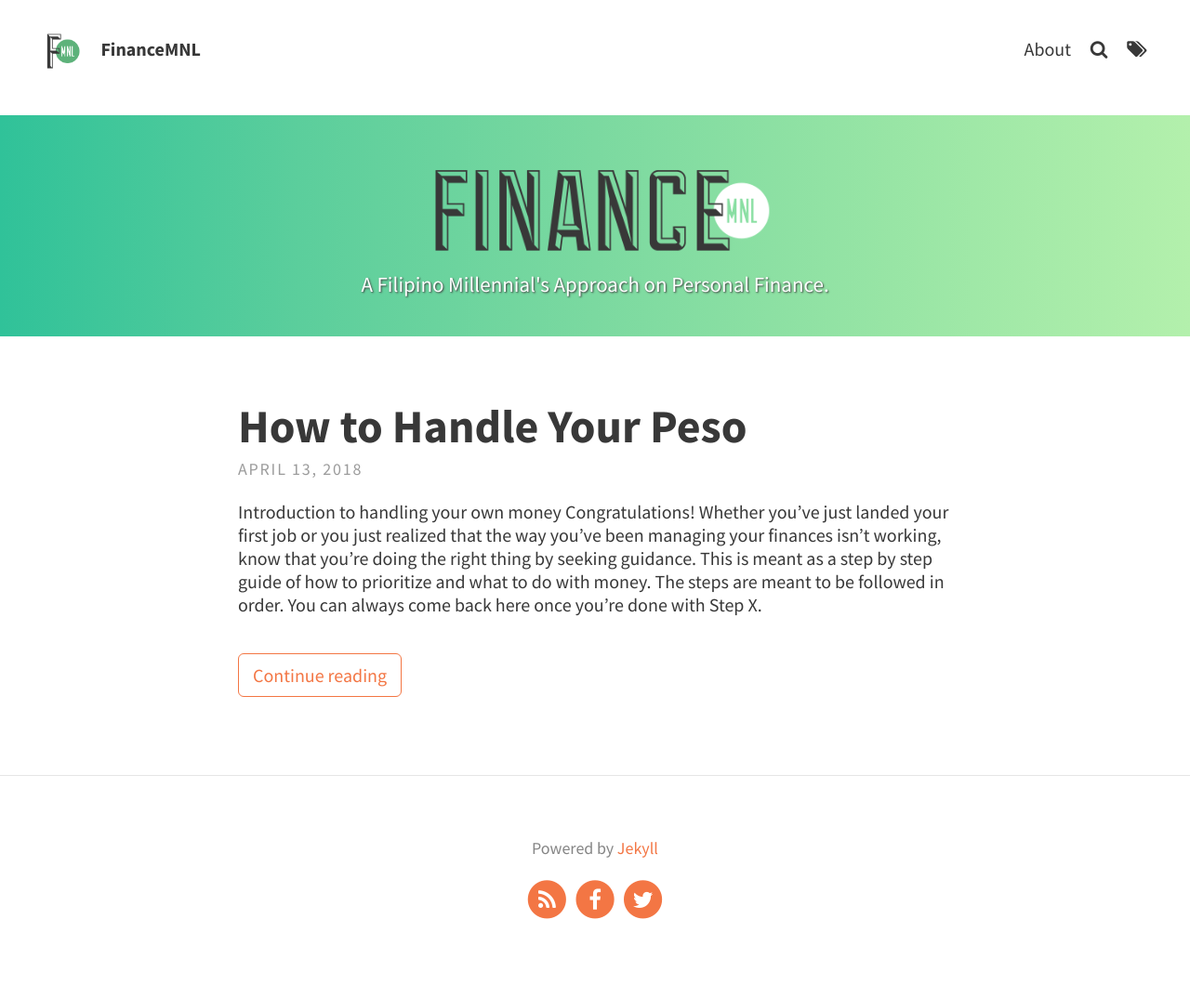
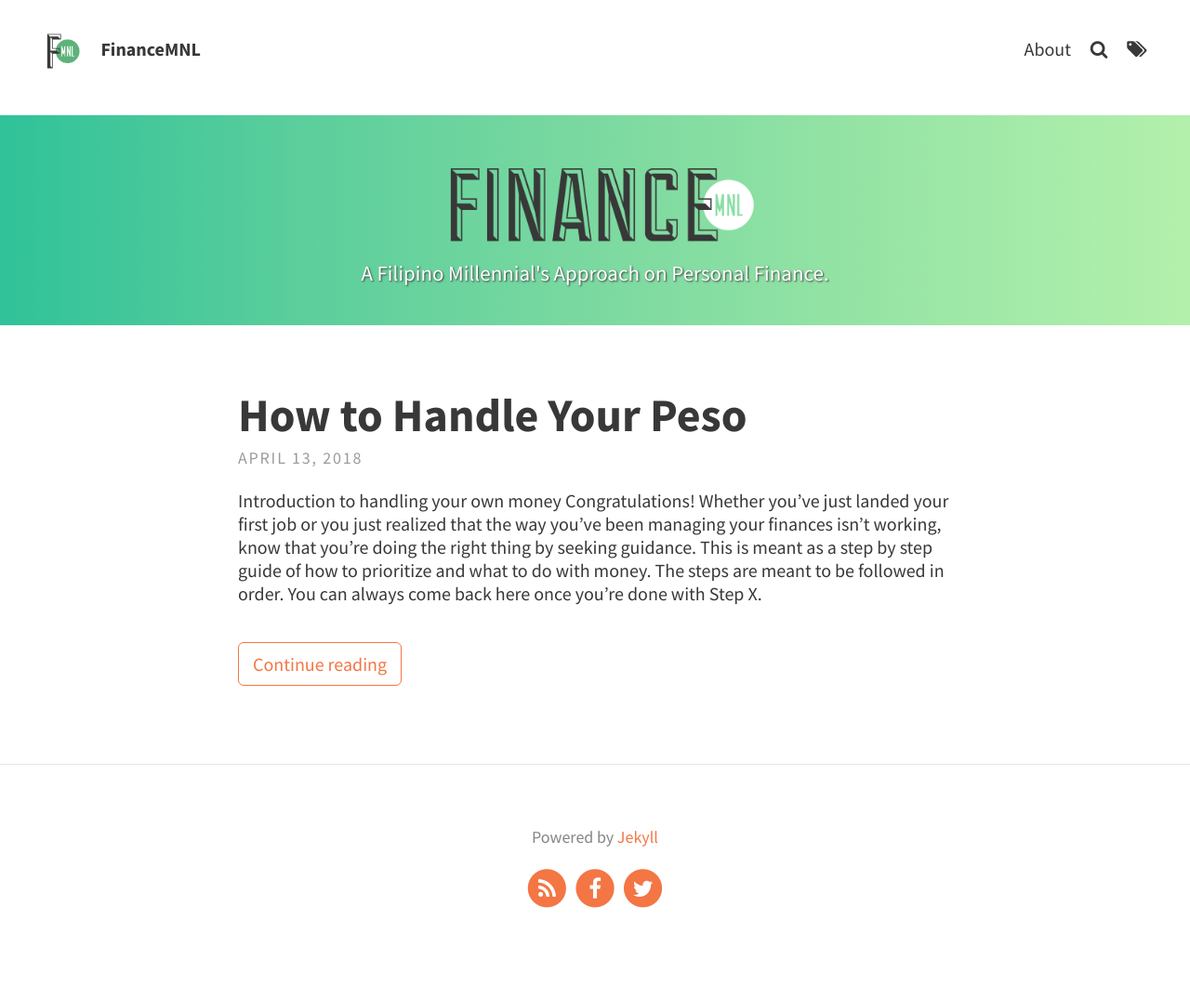
Before and after one commit to financemnl/financemnl-jekyll-type, a Jekyll site: the page built from index.html, in a window 1280 px wide. Shown: the whole page at 93% size. Built offline with Jekyll 4.4.1, drawn with Linux system fonts in a browser that asks for light colours; the list of posts is cut into pages by our own code.

Commit message:
Convert image to em in CSS

```diff
--- a/_sass/layouts/_index.scss
+++ b/_sass/layouts/_index.scss
@@ -17,7 +17,7 @@
     }
 
     img {
-      width: 380px;
+      width: 15em;
       height: auto;
       padding: 0;
       vertical-align: middle;
```
